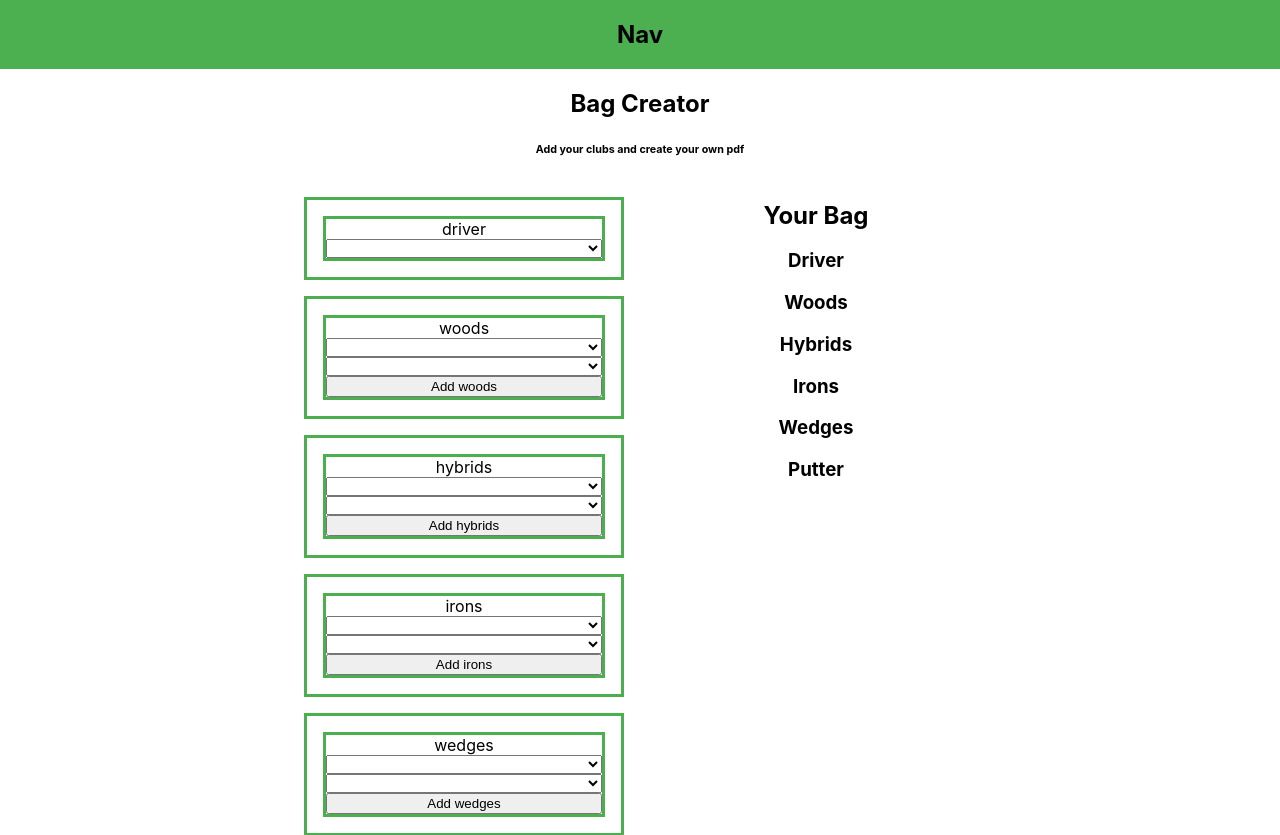
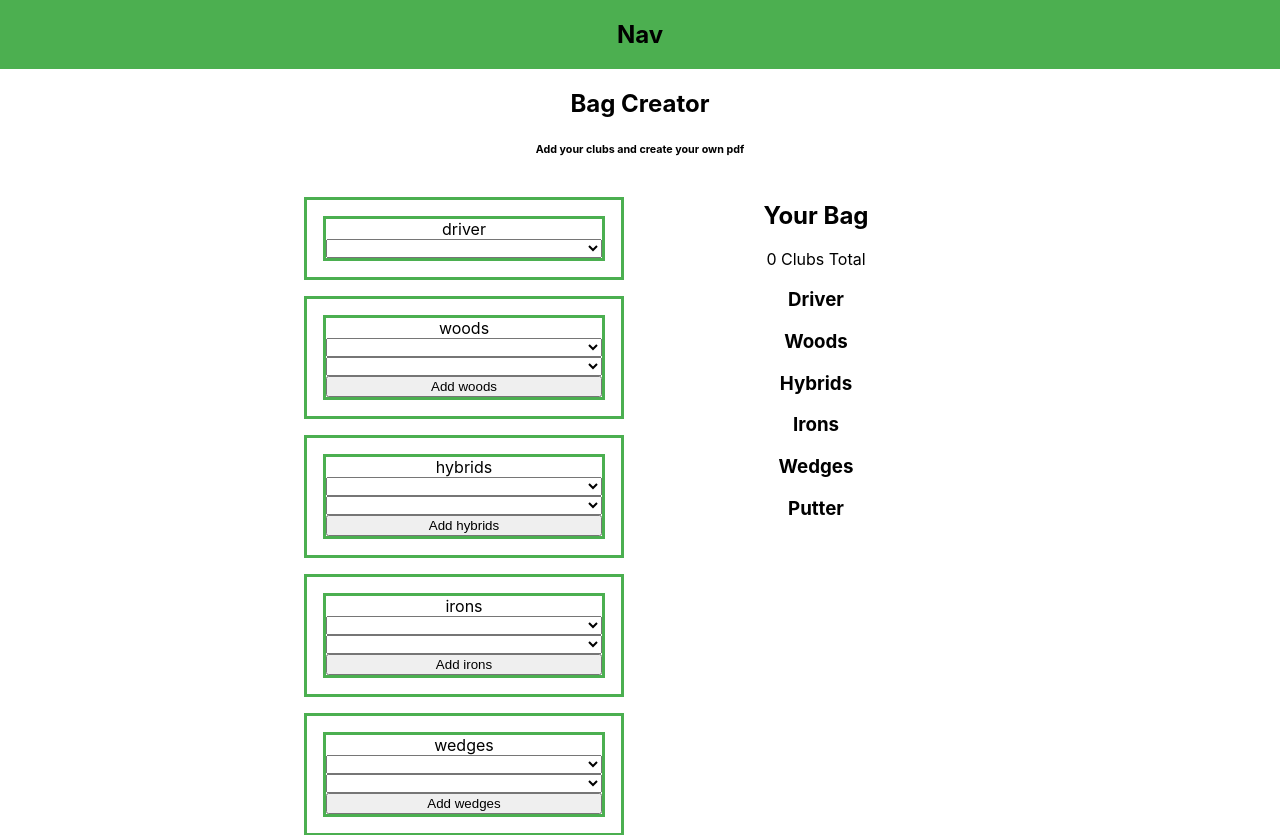
Before and after one commit to poplockndrop1t/golfBuddy, a React (Create React App) app: page / in a window 1280 px wide. Shown: the top 835 px of the page. Built offline with nearby package versions, Linux system fonts and the light colour scheme.

Commit message:
Implement a club counter

```diff
--- a/src/App.js
+++ b/src/App.js
@@ -78,7 +78,9 @@ class App extends React.Component {
           newClub={this.state.newClub}
           setBagState={this.setBagState}
           setNewClubValue={this.setNewClubValue}
-          wedgeNumbers={this.wedgeNumbers} />
+          wedgeNumbers={this.wedgeNumbers}
+          bagSize={this.state.bagSize}
+        />
         <Footer />
       </div>
     )
--- a/src/BagCreator/BagCreator.js
+++ b/src/BagCreator/BagCreator.js
@@ -22,7 +22,10 @@ function BagCreator(props) {
           setNewClubValue={props.setNewClubValue}
           wedgeNumbers={props.wedgeNumbers}
         />
-        <YourBag bag={props.bag} />
+        <YourBag
+          bag={props.bag}
+          bagSize={props.bagSize}
+        />
       </div>
     </div>
   )
--- a/src/BagCreator/YourBag/YourBag.js
+++ b/src/BagCreator/YourBag/YourBag.js
@@ -15,33 +15,34 @@ function formatClubs(array) {
   )
 };
 
-function YourBag({ bag }) {
+function YourBag({ bag, bagSize }) {
   return (
     <div className="yourBagContainer">
       <h2>Your Bag</h2>
+      <p>{bagSize} Clubs Total</p>
       <div className="club">
         <h3>Driver</h3>
-        { bag.driver }
+        {bag.driver}
       </div>
       <div className="club">
         <h3>Woods</h3>
-        { formatClubs(bag.woods) }
+        {formatClubs(bag.woods)}
       </div>
       <div className="club">
         <h3>Hybrids</h3>
-        { formatClubs(bag.hybrids) }
+        {formatClubs(bag.hybrids)}
       </div>
       <div className="club">
         <h3>Irons</h3>
-        { formatClubs(bag.irons) }
+        {formatClubs(bag.irons)}
       </div>
       <div className="club">
         <h3>Wedges</h3>
-        { formatClubs(bag.wedges) }
+        {formatClubs(bag.wedges)}
       </div>
       <div className="club">
         <h3>Putter</h3>
-        { bag.putter }
+        {bag.putter}
       </div>
     </div>
   )
```
